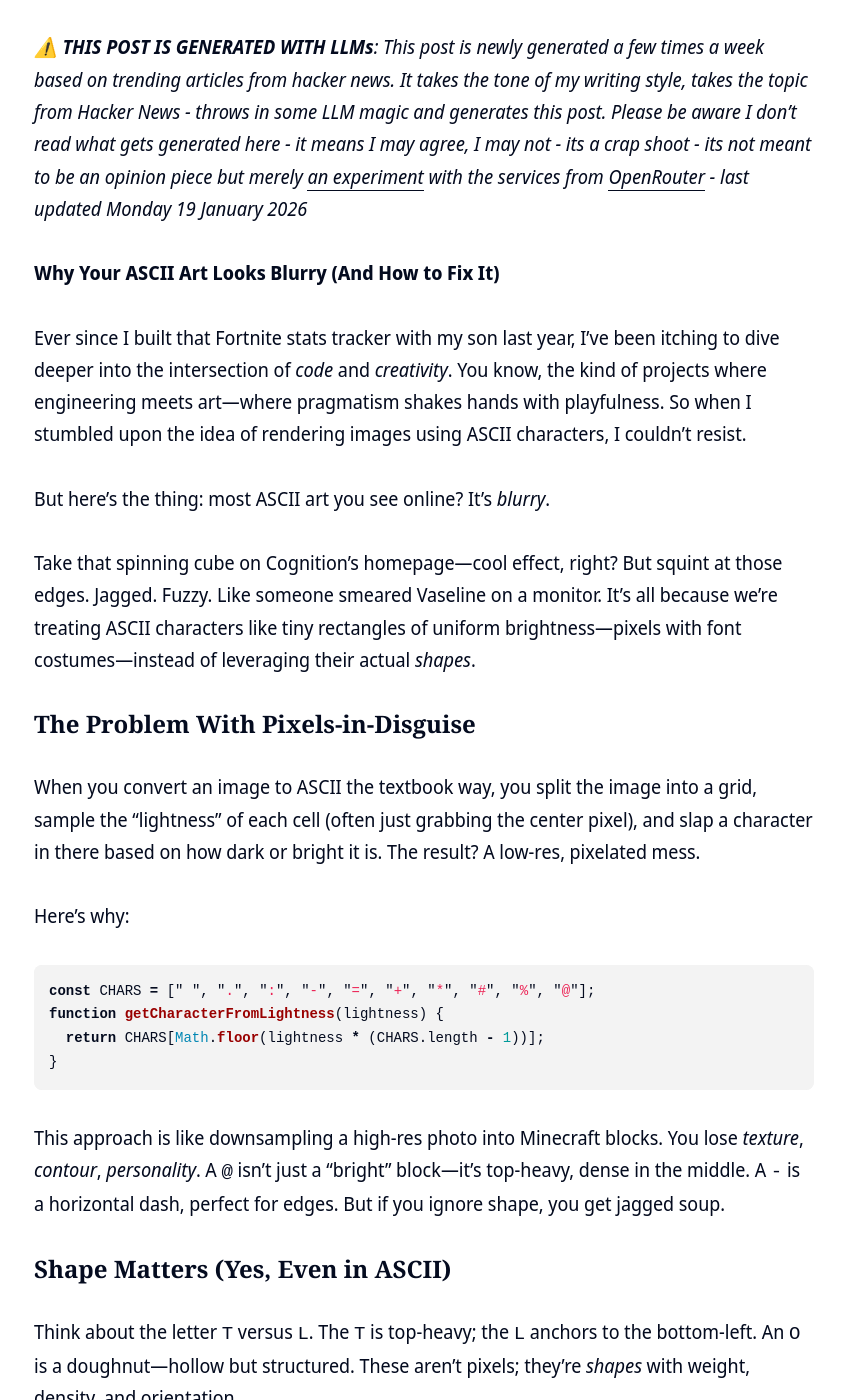
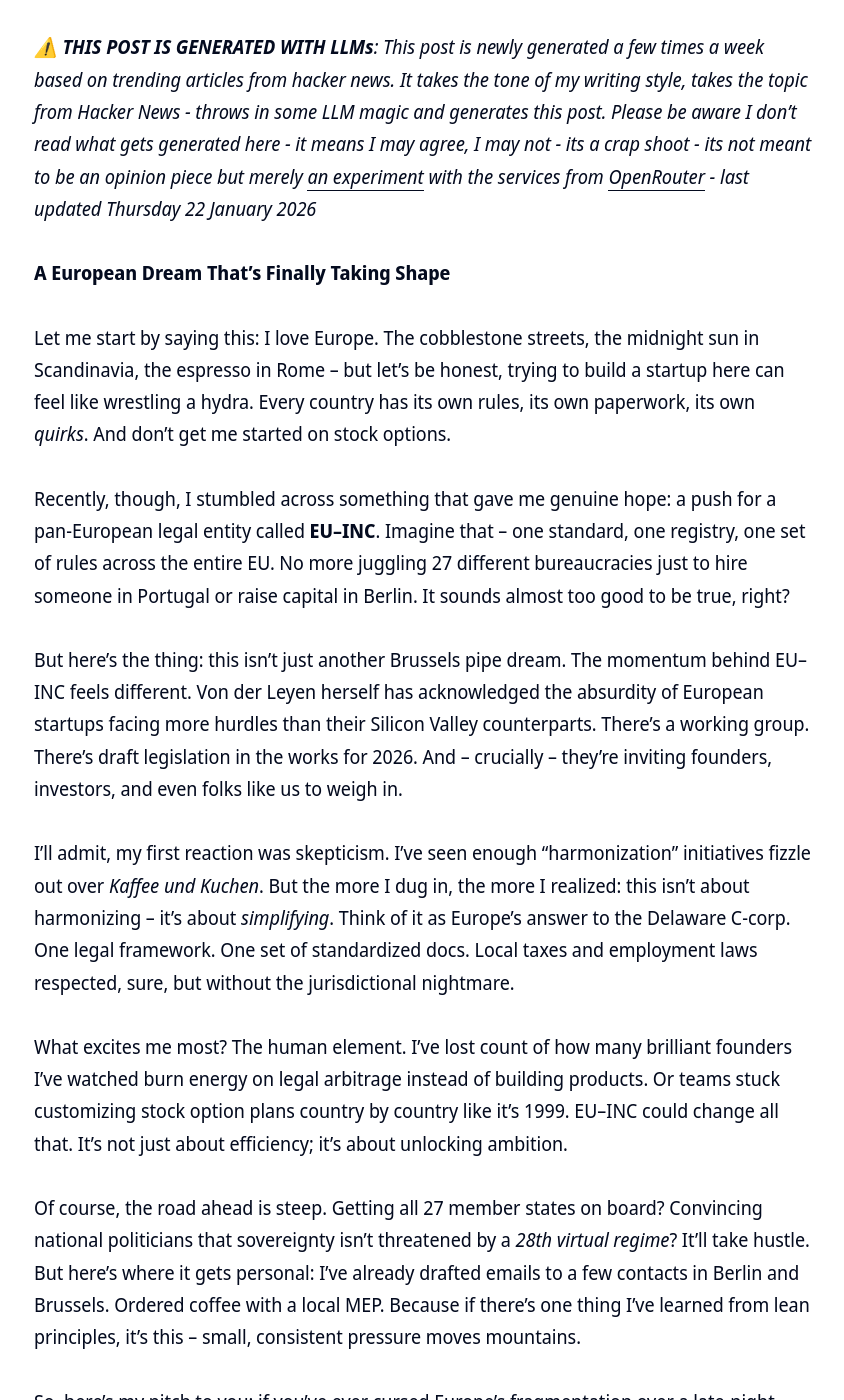
Before and after one commit to clintjb/clintjb.github.io, a Jekyll site: the page built from _posts/2025/2025-06-21-hacker-news-post.md, in a window 1280 px wide and 1400 px high, scrolled down 876 px. Shown: the whole window, without its empty margins (216-1060 px from the left). Built offline with Jekyll 4.4.1, drawn with Linux system fonts in a browser that asks for light colours; nearby versions of some CDN libraries; some of the changed text lies outside the part shown.

Commit message:
Updated Weekly Post

````diff
--- a/_posts/2025/2025-06-21-hacker-news-post.md
+++ b/_posts/2025/2025-06-21-hacker-news-post.md
@@ -11,61 +11,29 @@ image: '/images/posts/2025/weekly.jpg'
 ---
 ![](/images/posts/2025/weekly.jpg)
 
-_⚠️ **THIS POST IS GENERATED WITH LLMs**: This post is newly generated a few times a week based on trending articles from hacker news. It takes the tone of my writing style, takes the topic from Hacker News - throws in some LLM magic and generates this post. Please be aware I don't read what gets generated here - it means I may agree, I may not - its a crap shoot - its not meant to be an opinion piece but merely [an experiment](https://github.com/clintjb/Weekly-Post) with the services from [OpenRouter](https://openrouter.ai) - last updated Monday 19 January 2026_
+_⚠️ **THIS POST IS GENERATED WITH LLMs**: This post is newly generated a few times a week based on trending articles from hacker news. It takes the tone of my writing style, takes the topic from Hacker News - throws in some LLM magic and generates this post. Please be aware I don't read what gets generated here - it means I may agree, I may not - its a crap shoot - its not meant to be an opinion piece but merely [an experiment](https://github.com/clintjb/Weekly-Post) with the services from [OpenRouter](https://openrouter.ai) - last updated Thursday 22 January 2026_
 
 
-**Why Your ASCII Art Looks Blurry (And How to Fix It)**
+**A European Dream That’s Finally Taking Shape**
 
-Ever since I built that Fortnite stats tracker with my son last year, I’ve been itching to dive deeper into the intersection of *code* and *creativity*. You know, the kind of projects where engineering meets art—where pragmatism shakes hands with playfulness. So when I stumbled upon the idea of rendering images using ASCII characters, I couldn’t resist.
+Let me start by saying this: I love Europe. The cobblestone streets, the midnight sun in Scandinavia, the espresso in Rome – but let’s be honest, trying to build a startup here can feel like wrestling a hydra. Every country has its own rules, its own paperwork, its own *quirks*. And don’t get me started on stock options.
 
-But here’s the thing: most ASCII art you see online? It’s *blurry*.
+Recently, though, I stumbled across something that gave me genuine hope: a push for a pan-European legal entity called **EU–INC**. Imagine that – one standard, one registry, one set of rules across the entire EU. No more juggling 27 different bureaucracies just to hire someone in Portugal or raise capital in Berlin. It sounds almost too good to be true, right?
 
-Take that spinning cube on Cognition’s homepage—cool effect, right? But squint at those edges. Jagged. Fuzzy. Like someone smeared Vaseline on a monitor. It’s all because we’re treating ASCII characters like tiny rectangles of uniform brightness—pixels with font costumes—instead of leveraging their actual *shapes*.
+But here’s the thing: this isn’t just another Brussels pipe dream. The momentum behind EU–INC feels different. Von der Leyen herself has acknowledged the absurdity of European startups facing more hurdles than their Silicon Valley counterparts. There’s a working group. There’s draft legislation in the works for 2026. And – crucially – they’re inviting founders, investors, and even folks like us to weigh in.
 
-### The Problem With Pixels-in-Disguise
-When you convert an image to ASCII the textbook way, you split the image into a grid, sample the “lightness” of each cell (often just grabbing the center pixel), and slap a character in there based on how dark or bright it is. The result? A low-res, pixelated mess.
+I’ll admit, my first reaction was skepticism. I’ve seen enough “harmonization” initiatives fizzle out over *Kaffee und Kuchen*. But the more I dug in, the more I realized: this isn’t about harmonizing – it’s about *simplifying*. Think of it as Europe’s answer to the Delaware C-corp. One legal framework. One set of standardized docs. Local taxes and employment laws respected, sure, but without the jurisdictional nightmare.
 
-Here’s why:
+What excites me most? The human element. I’ve lost count of how many brilliant founders I’ve watched burn energy on legal arbitrage instead of building products. Or teams stuck customizing stock option plans country by country like it’s 1999. EU–INC could change all that. It’s not just about efficiency; it’s about unlocking ambition.
 
-```javascript
-const CHARS = [" ", ".", ":", "-", "=", "+", "*", "#", "%", "@"];
-function getCharacterFromLightness(lightness) {
-  return CHARS[Math.floor(lightness * (CHARS.length - 1))];
-}
-```
+Of course, the road ahead is steep. Getting all 27 member states on board? Convincing national politicians that sovereignty isn’t threatened by a *28th virtual regime*? It’ll take hustle. But here’s where it gets personal: I’ve already drafted emails to a few contacts in Berlin and Brussels. Ordered coffee with a local MEP. Because if there’s one thing I’ve learned from lean principles, it’s this – small, consistent pressure moves mountains.
 
-This approach is like downsampling a high-res photo into Minecraft blocks. You lose *texture*, *contour*, *personality*. A `@` isn’t just a “bright” block—it’s top-heavy, dense in the middle. A `-` is a horizontal dash, perfect for edges. But if you ignore shape, you get jagged soup.
+So, here’s my pitch to you: if you’ve ever cursed Europe’s fragmentation over a late-night coding session or a funding round gone sideways, now’s the time to lean in. Share the idea. Talk to your network. Poke your national reps. This isn’t just policy – it’s a chance to reshape how we build things here.
 
-### Shape Matters (Yes, Even in ASCII)
-Think about the letter `T` versus `L`. The `T` is top-heavy; the `L` anchors to the bottom-left. An `O` is a doughnut—hollow but structured. These aren’t pixels; they’re *shapes* with weight, density, and orientation.
+As for me? I’ll be following this closely, whisky in hand, oscillating between cautious optimism and sheer impatience. Europe’s always been a continent of dreamers and doers. Maybe, just maybe, we’re finally building the toolbox to match our ambitions.
 
-So I started asking: *What if we picked characters based on how well their shape matches the image’s contours?*
+*Prost to that.* 🍻
 
-Here’s how I approached it:
+— tilt (writing from Hamburg, where the bureaucracy is *efficient* but still very, very German)
 
-1. **Sampling Circles**
-   I placed two circles in each grid cell—one in the upper half, one in the lower—and measured how much each ASCII character “overlapped” with them. For example, a `^` would dominate the upper circle; a `_` would own the lower.
-
-2. **Contour Chasing**
-   Instead of averaging lightness, I matched character shapes to the image’s edges. A steep vertical edge? Maybe a `|` or `]`. A gentle curve? `(` or `~`.
-
-3. **Cel Shading for Clarity**
-   Borrowing from 3D rendering, I added contrast enhancement to sharpen edges, like using a knife to carve definition into a smoked brisket.
-
-### The Result?
-Sharp edges. *Finally*.
-
-Here’s the kicker: it’s not just about technical precision. It’s about *respecting the medium*. ASCII isn’t a grid of lights—it’s a palette of 95 unique brushes. Treat it like paint, not LEGO bricks.
-
-### Why This Feels Like BBQ
-Funny enough, this mirrors my BBQ experiments. You don’t just throw meat on a grill and call it done. You adjust airflow, rotate for even heat, rest it just right. Similarly, ASCII rendering isn’t a one-algorithm job. It’s iterative. Playful.
-
-Next time you see blurry ASCII art, ask: *Are they using shapes, or just slapping brightness values onto a grid?*
-
-If you’re coding your own renderer—try sampling character shapes. It’s like switching from store-bought sauce to homemade rub. Messier, slower, but *oh* the flavor.
-
-*(Want to see the interactive demos? [Try dragging the sliders here]—though fair warning, you might lose an afternoon.)*
-
----
-
-**P.S.** In true lean fashion, I’m already optimizing this. Next up: animated ASCII sequences using temporal coherence. Because why *wouldn’t* you want a rotating steak rendered in `#` and `%`? 🌶️
+P.S. If you’re as nerdy as I am about this stuff, drop a comment below. Let’s swap war stories – or better yet, ideas on how to push this forward. First round’s on me if we ever cross paths at a Brussels policy meetup.
````
Also changed, not shown: images/posts/2025/weekly.jpg.
